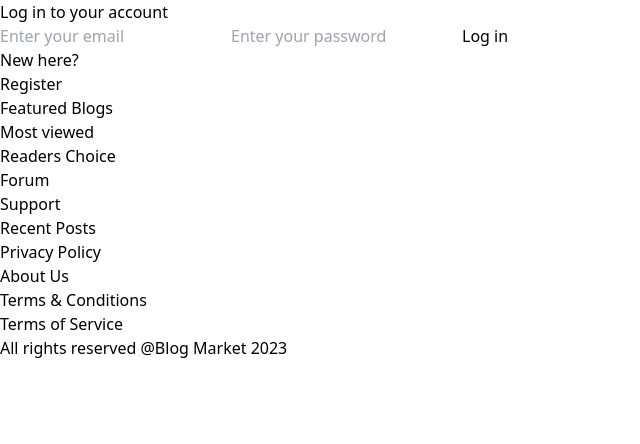
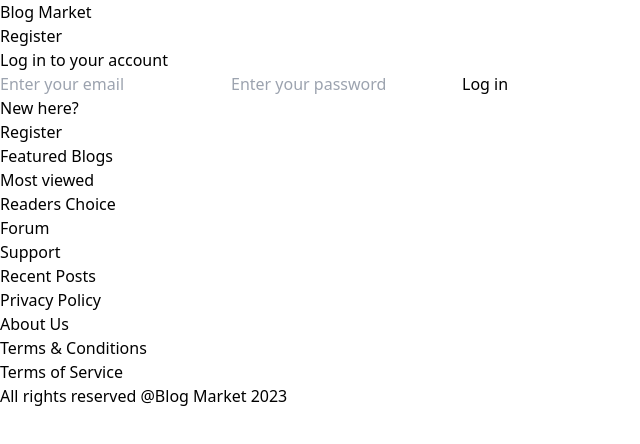
Before and after one commit to aLamba570/mern-blog, a React (Vite) app in the folder frontend/: page /login in a window 1280 px wide. Shown: the top 444 px of the page, without its empty margins (0-640 px from the left). Built offline with nearby package versions, Linux system fonts and the light colour scheme.

Commit message:
minor change

```diff
--- a/frontend/src/pages/Login.jsx
+++ b/frontend/src/pages/Login.jsx
@@ -5,12 +5,12 @@ const Login = () => {
   return (
     <>
       <div className="flex items-center justify-between px-6 md:px-[200px] py-4">
-        {/* <h1 className="text-lg md:text-xl font-extrabold">
+        <h1 className="text-lg md:text-xl font-extrabold">
           <Link to="/">Blog Market</Link>
         </h1>
         <h3>
           <Link to="/register">Register</Link>
-        </h3> */}
+        </h3>
       </div>
       <div className="w-full flex justify-center items-center h-[80vh] ">
         <div className="flex flex-col justify-center items-center space-y-4 w-[80%] md:w-[25%]">
```
